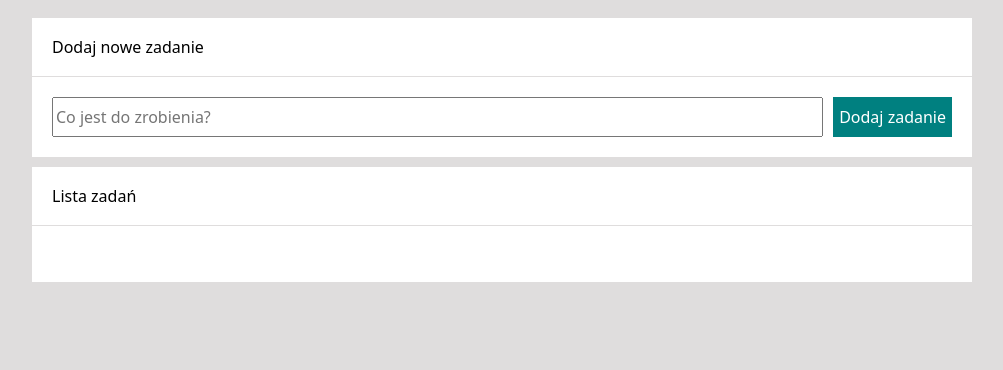
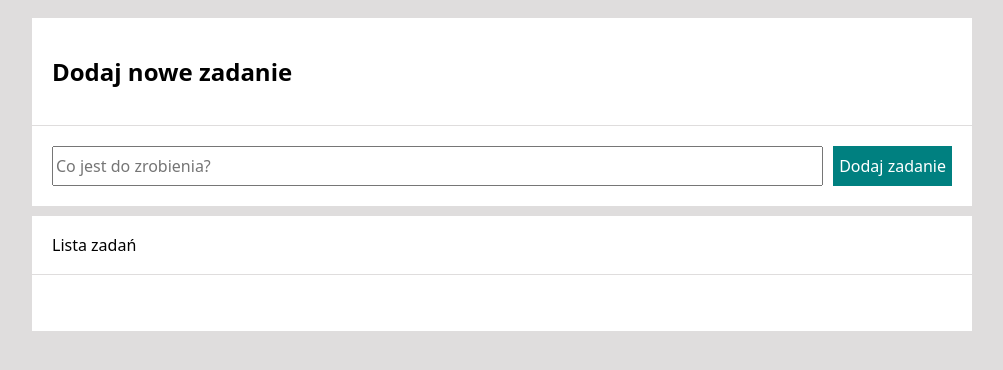
Before and after one commit to blankapalucka/to-do-list, a plain HTML site: page index.html in a window 1280 px wide. Shown: the part 72-442 px from the top of the page, without its empty margins (138-1141 px from the left). Drawn offline with nearby package versions, Linux system fonts and the light colour scheme.

Commit message:
h2 added

```diff
--- a/index.html
+++ b/index.html
@@ -23,7 +23,6 @@
 </head>
 
 <body>
-
   <div class="container">
 
     <section class="section__header">
@@ -31,7 +30,7 @@
     </section>
 
     <section class="section__formHeader">
-      Dodaj nowe zadanie
+      <h2>Dodaj nowe zadanie</h2>
     </section>
 
     <form class="js-form section__form">
@@ -53,7 +52,5 @@
     </section>
 
   </div>
-
 </body>
-
 </html>
```
